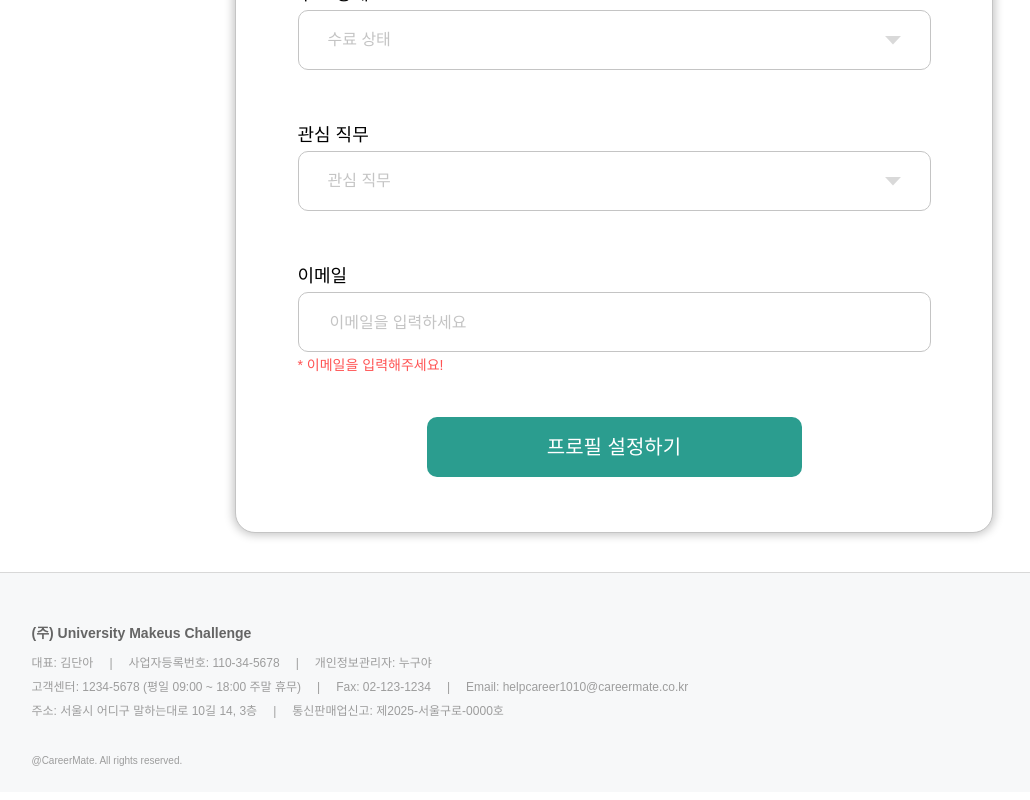
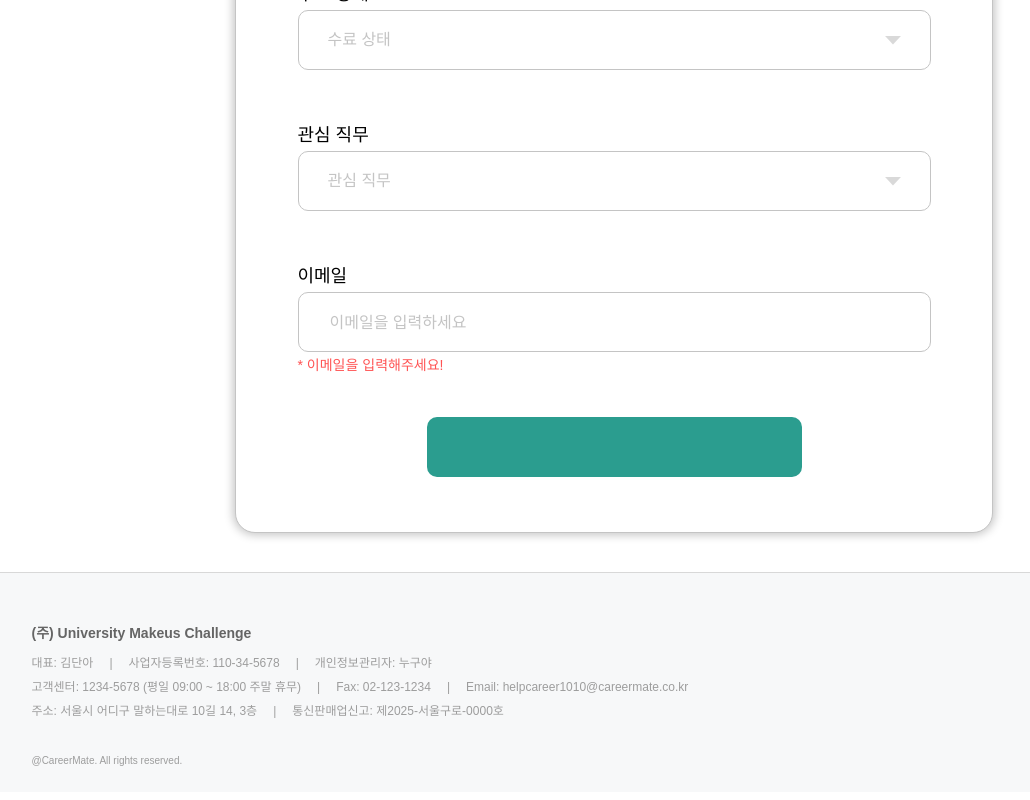
Before and after one commit to Career-Mate/Web, a React (Vite) app: page /profile in a window 1280 px wide. Shown: the part 786-1586 px from the top of the page, without its empty margins (26-1056 px from the left). Built offline with nearby package versions, Linux system fonts and the light colour scheme; a web font is replaced by a local one.

Commit message:
chore: ProfileSetting 컴포넌트 버튼 내용 및 함수 props로 넘겨받기

```diff
--- a/src/components/common/ProfileSetting/ProfileSetting.jsx
+++ b/src/components/common/ProfileSetting/ProfileSetting.jsx
@@ -4,7 +4,7 @@ import * as S from './styled/styled';
 import { academicStatus, educationalStatus, jobData } from '../../../hooks/useSelectDrop';
 import SquareButton from '../Button/SquareButton/SquareButton';
 
-const ProfileSetting = () => {
+const ProfileSetting = ({ onClick, buttonText }) => {
     return (
         <S.SettingContainer>
             <S.InputWrapper>
@@ -36,8 +36,8 @@ const ProfileSetting = () => {
                 />
                 <ProfileInput label={'이메일'} type="email" placeholder={'이메일을 입력하세요'} />
             </S.InputWrapper>
-            <SquareButton width={'375px'} height={'60px'}>
-                프로필 설정하기
+            <SquareButton width={'375px'} height={'60px'} onClick={onClick}>
+                {buttonText}
             </SquareButton>
         </S.SettingContainer>
     );
```
